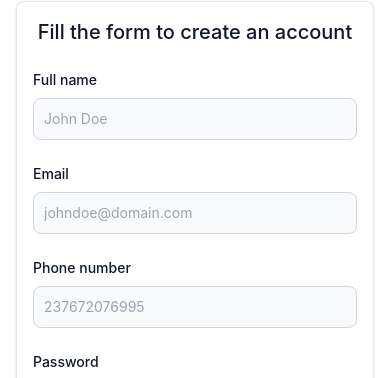
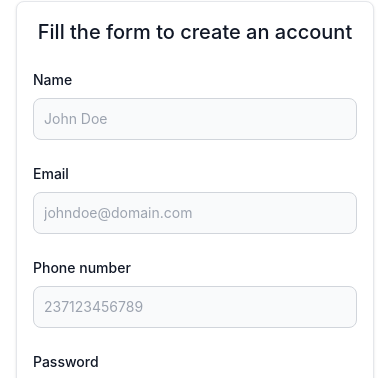
Before and after one commit to Judisoft/ballot-app, a React (Create React App) app: page /register in a window 390 px wide. Shown: the part 189-567 px from the top of the page. Built offline with nearby package versions, Linux system fonts and the light colour scheme.

Commit message:
modify phone number placeholder in RegisterCard

```diff
--- a/src/components/RegisterCard.js
+++ b/src/components/RegisterCard.js
@@ -185,7 +185,7 @@ const RegisterCard = () => {
                   <label
                     htmlFor="text"
                     className="block mb-2 text-left text-sm font-medium text-gray-900 ">
-                    Full name
+                    Name
                   </label>
                   <input
                     type="text"
@@ -228,7 +228,7 @@ const RegisterCard = () => {
                     name="telephone"
                     id="telephone"
                     className="bg-gray-50 border border-gray-300 text-gray-900 text-sm rounded-lg focus:ring-blue-500 focus:border-blue-500 block w-full p-2.5    "
-                    placeholder="237672076995"
+                    placeholder="237123456789"
                     required="required"
                     value={telephone}
                     onChange={(e) => {
```
